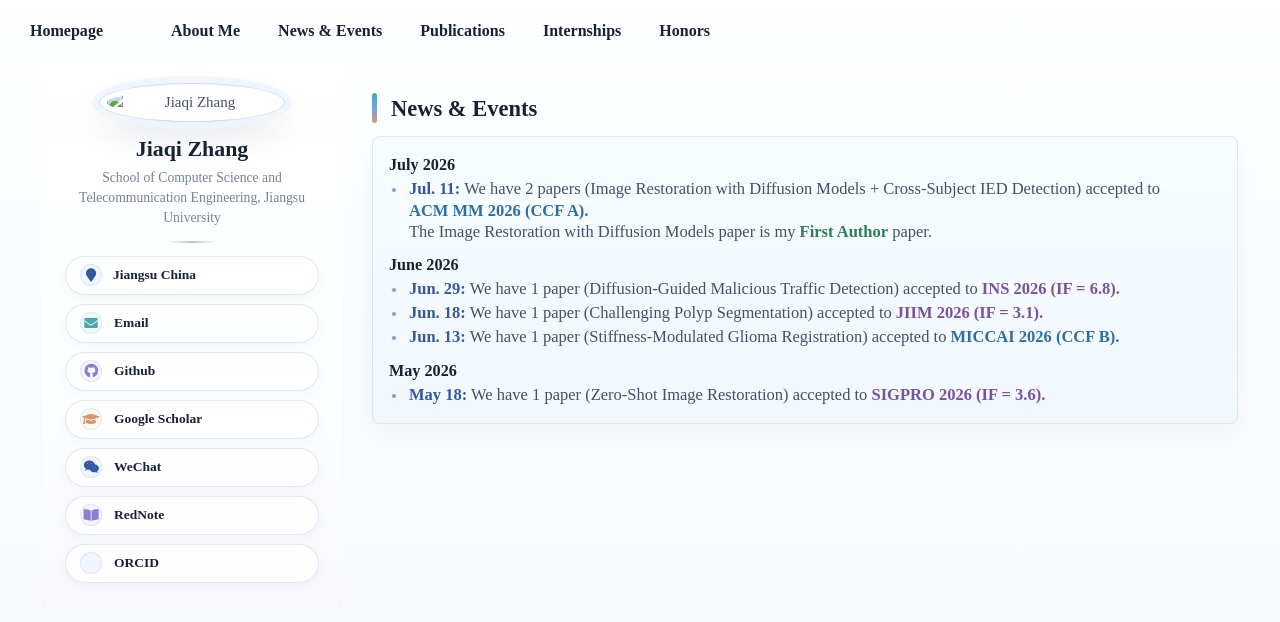
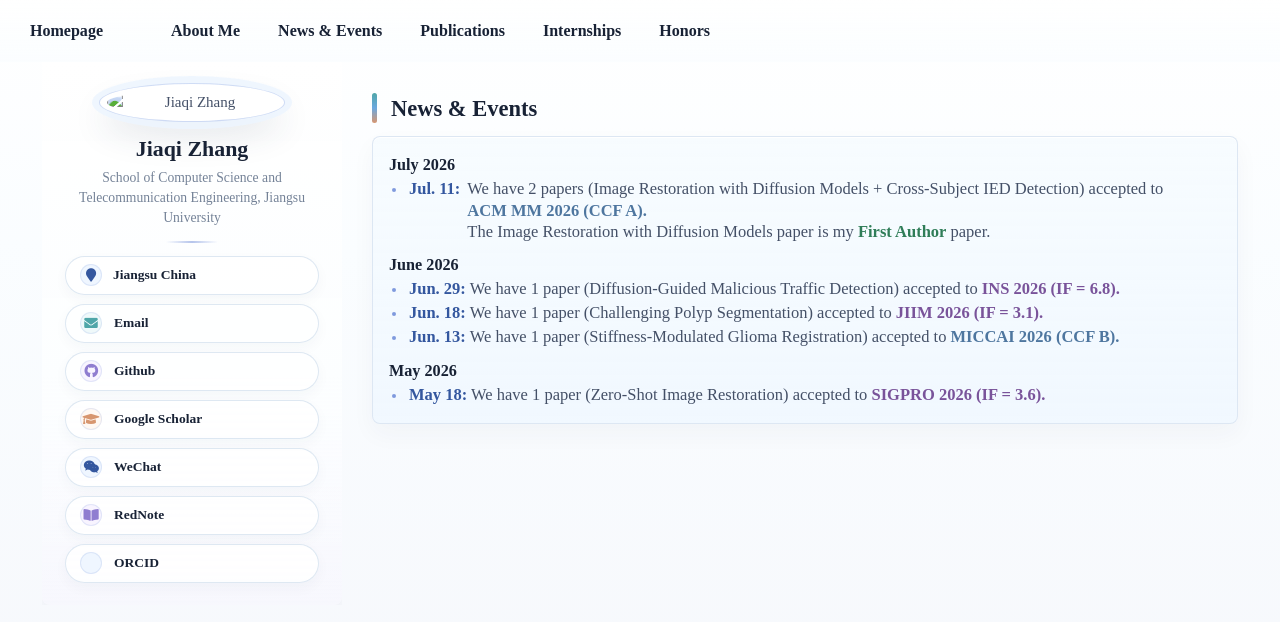
Before and after one commit to JiaqiZhang-Sengoku/JiaqiZhang-Sengoku.github.io, a Jekyll site: the page built from _pages/includes/new.md, in a window 1280 px wide. Shown: the top 622 px of the page. Built offline with Jekyll 4.4.1, drawn with Linux system fonts in a browser that asks for light colours; our own code applies the rules of GitHub Pages for plain Markdown files.

Commit message:
20260707

```diff
--- a/_includes/head.html
+++ b/_includes/head.html
@@ -11,7 +11,7 @@
 </script>
 
 <!-- For all browsers -->
-<link rel="preload" href="{{ '/assets/css/main.css?v=20260717-news-venue-colors' | relative_url }}" as="style">
-<link rel="stylesheet" href="{{ '/assets/css/main.css?v=20260717-news-venue-colors' | relative_url }}">
+<link rel="preload" href="{{ '/assets/css/main.css?v=20260724-news-venue-colors-alignment' | relative_url }}" as="style">
+<link rel="stylesheet" href="{{ '/assets/css/main.css?v=20260724-news-venue-colors-alignment' | relative_url }}">
 
 <meta http-equiv="cleartype" content="on">
--- a/_pages/includes/new.md
+++ b/_pages/includes/new.md
@@ -7,7 +7,7 @@
   <div class="update-card">
     <h3 class="update-date">July 2026</h3>
     <ul class="update-list">
-      <li><span class="update-day">Jul. 11:</span> We have 2 papers (Image Restoration with Diffusion Models + Cross-Subject IED Detection) accepted to <span class="highlight-conference">ACM MM 2026 (CCF A).</span><br>The Image Restoration with Diffusion Models paper is my <span class="highlight-first-author">First Author</span> paper.</li>
+      <li><span class="update-item-layout"><span class="update-day">Jul. 11:</span><span class="update-message">We have 2 papers (Image Restoration with Diffusion Models + Cross-Subject IED Detection) accepted to <span class="highlight-conference">ACM MM 2026 (CCF A).</span><br>The Image Restoration with Diffusion Models paper is my <span class="highlight-first-author">First Author</span> paper.</span></span></li>
     </ul>
   </div>
   <div class="update-card">
--- a/assets/css/main.scss
+++ b/assets/css/main.scss
@@ -1225,13 +1225,24 @@ body > #main > .sidebar.sticky {
     white-space: nowrap;
 }
 
+.update-item-layout {
+    display: grid;
+    grid-template-columns: max-content minmax(0, 1fr);
+    gap: 0 7px;
+    align-items: start;
+}
+
+.update-message {
+    min-width: 0;
+}
+
 .highlight-oral {
     color: #d62828 !important;
     font-weight: 800;
 }
 
 .highlight-conference {
-    color: #2f6f9f !important;
+    color: #4e769f !important;
     font-weight: 800;
 }
 
```
